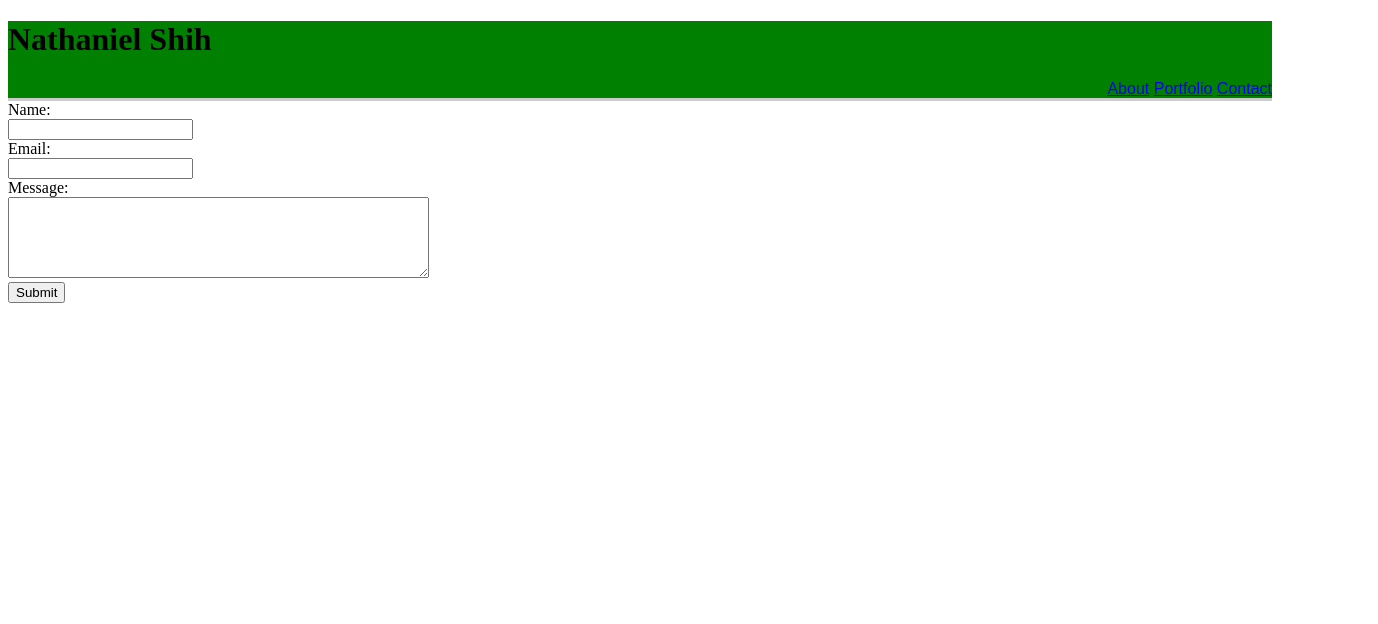
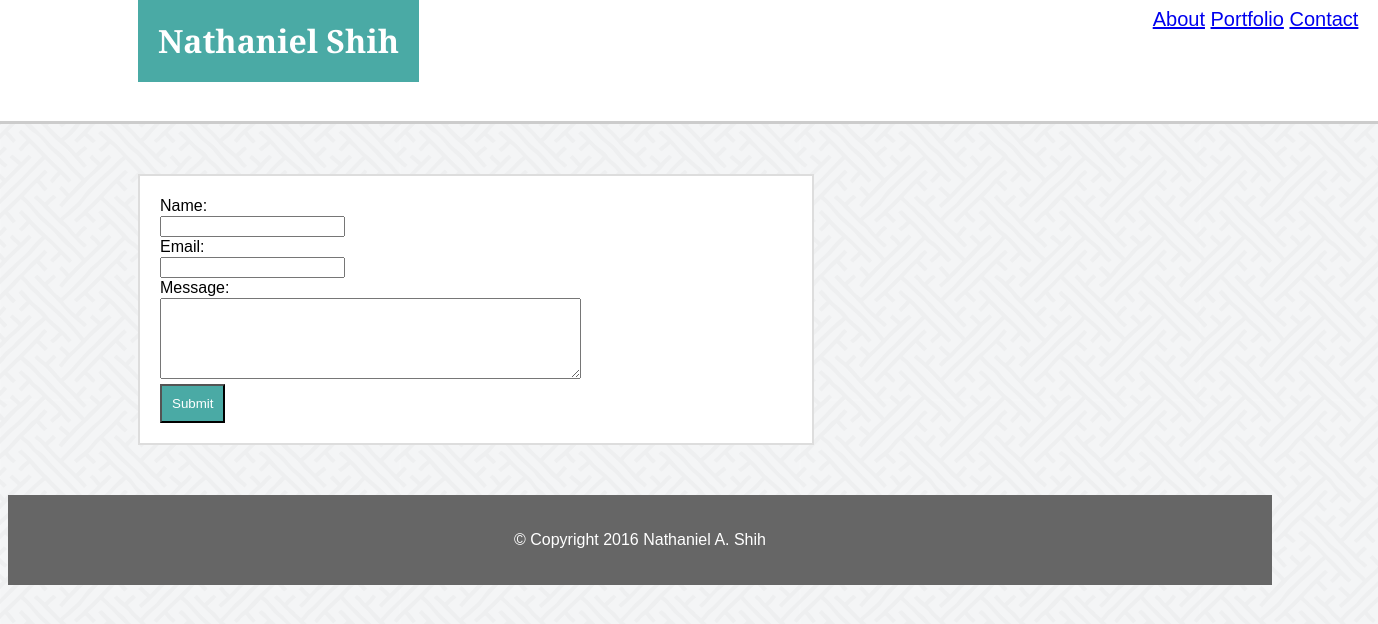
Before and after one commit to Last0rder/Basic-Portfolio, a plain HTML site: page contact.html in a window 1280 px wide. Shown: the whole page, 1378 px wide, since content can reach past the window. Drawn offline with Linux system fonts and the light colour scheme.

Commit message:
CSS coming along

```diff
--- a/assets/css/style.css
+++ b/assets/css/style.css
@@ -1,16 +1,61 @@
 header {
-	background-color: green;
+	margin: -20px 0px 0px -20px;
+	width: 110%;
+	background-color: #ffffff;
 	border-bottom: solid;
 	border-color: #cccccc;
+	padding-bottom: 70px;
 }
 
+body {
+	background-image: url("../images/background.png");
+}
 nav {
 
 	font-family: 'Arial', 'Helvetica Neue', Helvetica, sans-serif;
+	font-size: 20px;
 	text-align: right;
-	background-color:
+	padding: 20px;
+}
+
+.content {
+	width: 50%;
+	float: left;
+	padding: 20px;
+	background-color: #ffffff;
+	border: solid;
+	border-color: #dddddd;
+	border-width: 2px;
+	margin-top: 50px;
+	margin-left: 130px;
+	margin-bottom: 50px;
+	font-family: 'Arial', 'Helvetica Neue', Helvetica, sans-serif;
+	line-height: 20px;
 }
 
 footer {
+	clear: both;
+	font-family: 'Arial', 'Helvetica Neue', Helvetica, sans-serif;
+	color: #ffffff;
 	background-color: #666666;
+	text-align: center;
+	padding: 20px;
 }
+
+
+.button {
+	font-family: 'Georgia', Times,'Times New Roman', serif;
+	color: #ffffff;
+	background-color: #4aaaa5;
+	float: left;
+	padding: 20px;
+	margin: 11px 0px 0px 150px;
+}
+
+.sbutton {
+	font-family: 'Arial', 'Helvetica Neue', Helvetica, sans-serif;
+	color: #ffffff;
+	background-color: #4aaaa5;
+	float: left;
+	padding: 10px;
+}
--- a/contact.html
+++ b/contact.html
@@ -8,11 +8,9 @@
 
   </head>
 
-  <body>
+	<header>
 
-  	<header>
-
-  		<h1>Nathaniel Shih</h1>
+  		<h1 class="button">Nathaniel Shih</h1>
   		<nav>
   			<a href="index.html">About</a>
   			<a href="portfolio.html">Portfolio</a>
@@ -21,8 +19,11 @@
 
   	</header>
 
+  <body>
+
 	<form action="MAILTO:nshih.85@gmail.com" method="post" enctype="text/plain">
 
+	<div class="content">
 		Name:<br>
 		<input type="text" name="name"><br>
 		Email:<br>
@@ -30,10 +31,16 @@
 		Message:<br>
 		<textarea rows="5" cols="50" name="message"></textarea>
 		<br>
-		<input type="submit" value="Submit">
+		<input class="sbutton" type="submit" value="Submit">
+	</div>
 
 	</form>
 
   </body>
 
+	<footer>
+
+		<p>&copy; Copyright 2016 Nathaniel A. Shih</p>
+
+	</footer>
 </html>
```
Also changed, not shown: index.html (+17 -8 lines), portfolio.html (+15 -2 lines), assets/images/background.png (renamed from assets/images/sayagata-400px.png).
